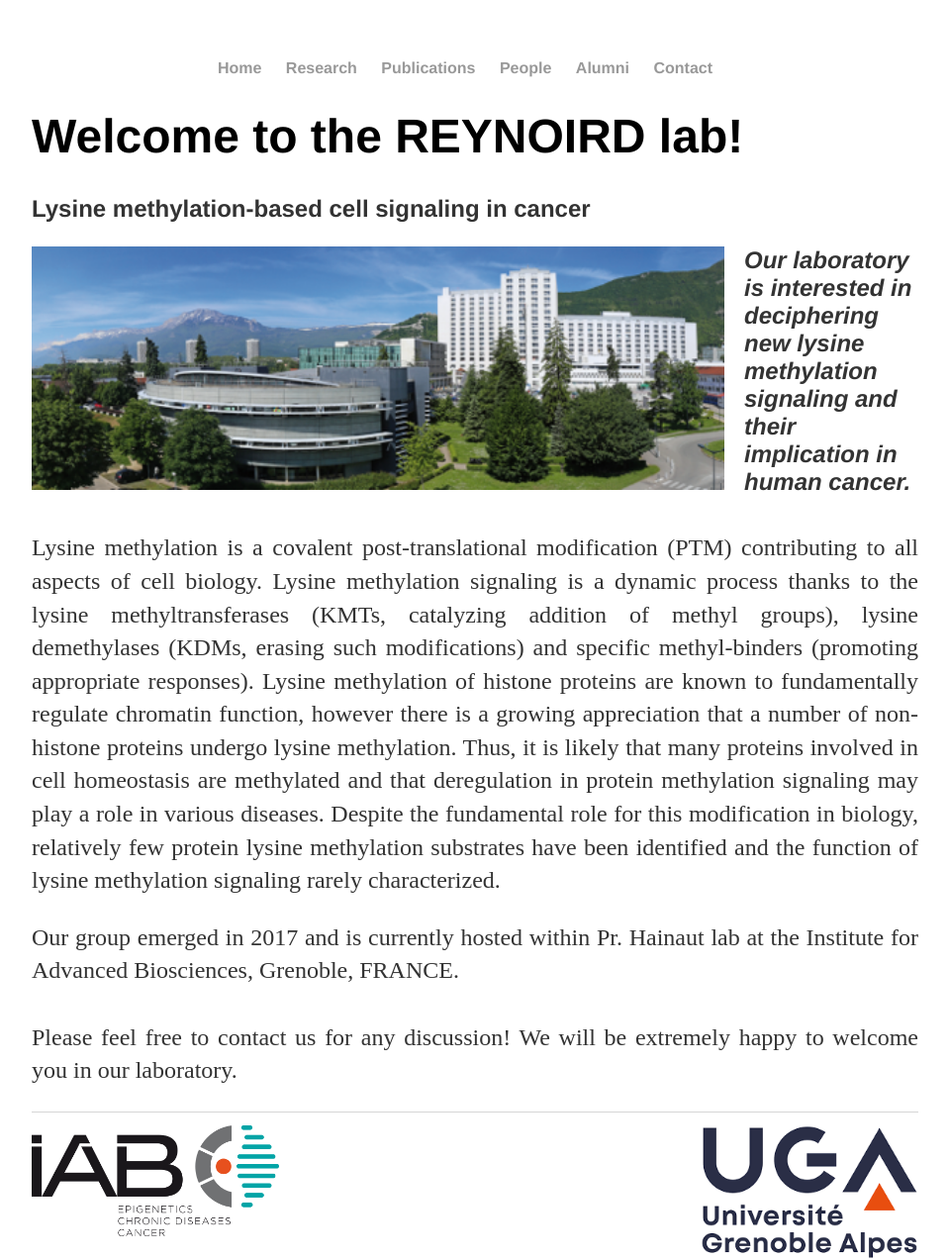
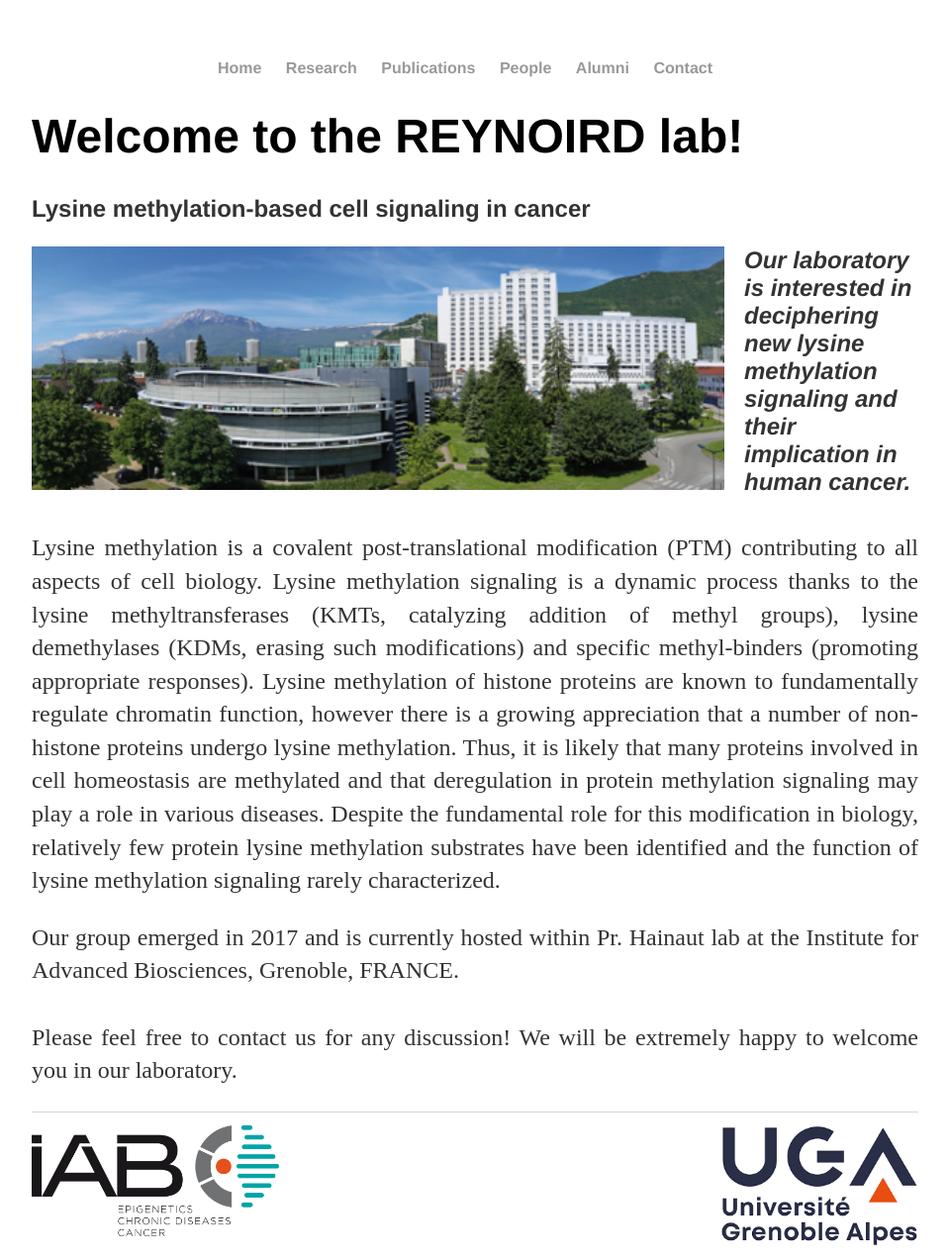
Before and after one commit to Reynoird-Lab/Reynoird-lab.github.io, a Jekyll site: the page built from index.html, in a window 1280 px wide. Shown: the whole page at 99% size, without its empty margins (160-1119 px from the left). Built offline with Jekyll 4.4.1, drawn with Linux system fonts in a browser that asks for light colours; Markdown is read by kramdown in place of the engine named in the settings.

Commit message:
Update default.html

```diff
--- a/_layouts/default.html
+++ b/_layouts/default.html
@@ -25,7 +25,7 @@
 	    		<ul>
 	        		<li>
 	        			<a href="https://iab.univ-grenoble-alpes.fr/?language=en"> <img alt="IAB" src="https://reynoird-lab.github.io/Images/IAB%20logo%20coul.png" align="left" width="250"></a>
-					<a href="https://univ-grenoble-alpes.fr/english"> <img alt="UGA" src="https://reynoird-lab.github.io/Images/UGA.png" align="right" width="220"></a>
+					<a href="https://univ-grenoble-alpes.fr/english"> <img alt="UGA" src="https://reynoird-lab.github.io/Images/UGA.png" align="right" width="200"></a>
 				</li>
 				</ul>
 			</footer>
```
